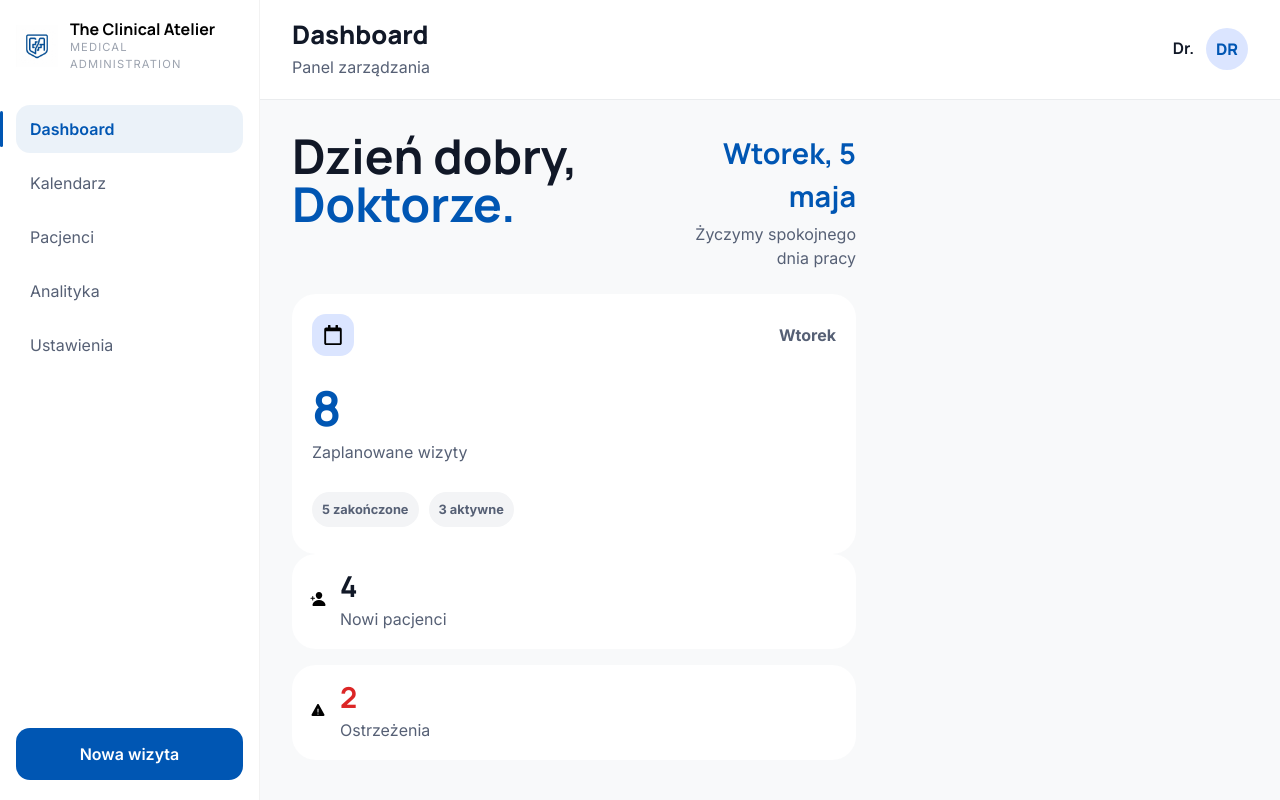
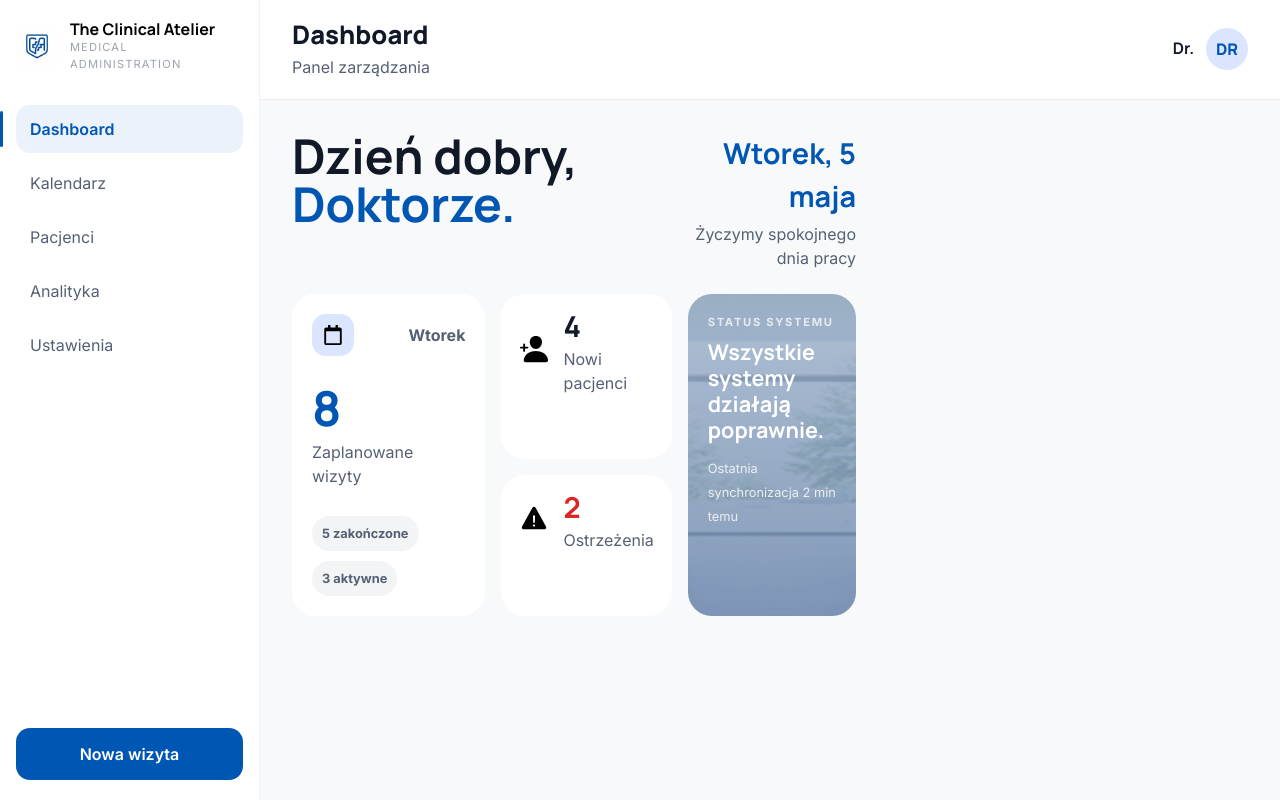
Before and after one commit to kacpi95/clinic-management-system, a React (Vite) app in the folder frontend/: page /dashboard in a window 1280 px wide. Built offline with nearby package versions, Linux system fonts and the light colour scheme; sample sign-in values are in the browser's storage.

Commit message:
feat: add dashboard Promo with styles

```diff
--- /dev/null
+++ b/frontend/src/features/dashboard/components/Promo/Promo.module.scss
@@ -0,0 +1,66 @@
+@use '../../../../styles/variables' as *;
+
+.promoCard {
+  border-radius: $radius-md;
+  background: $surface-bg-alt;
+}
+
+.promoCard {
+  position: relative;
+  min-height: 180px;
+  padding: 20px;
+  overflow: hidden;
+  background:
+    linear-gradient(rgba(0, 86, 179, 0.22), rgba(11, 61, 145, 0.42)),
+    url('../../../../assets/dashboard-promo-bgc.png');
+  background-size: cover;
+  background-position: center;
+}
+
+.overlay {
+  position: absolute;
+  inset: 0;
+  background: rgba(17, 24, 39, 0.12);
+}
+
+.promoContent {
+  position: relative;
+  max-width: 320px;
+  z-index: 1;
+
+  h3 {
+    margin: 8px 0 12px;
+    font-family: $text-headline;
+    font-size: 1.35rem;
+    line-height: 1.2;
+    color: $button-text;
+  }
+
+  span {
+    font-family: $text-body;
+    font-size: 0.8rem;
+    color: rgba(255, 255, 255, 0.82);
+  }
+}
+
+.promoEyebrow {
+  margin: 0;
+  font-family: $text-body;
+  font-size: 0.7rem;
+  font-weight: 800;
+  letter-spacing: 0.15em;
+  color: rgba(255, 255, 255, 0.75);
+}
+
+@media (min-width: 768px) {
+  .promoCard {
+    grid-column: 1 / -1;
+    min-height: 220px;
+  }
+}
+
+@media (min-width: 1280px) {
+  .promoCard {
+    grid-column: auto;
+  }
+}
--- /dev/null
+++ b/frontend/src/features/dashboard/components/Promo/Promo.tsx
@@ -0,0 +1,15 @@
+import styles from './Promo.module.scss';
+
+export default function Promo() {
+  return (
+    <article className={styles.promoCard}>
+      <div className={styles.overlay} />
+
+      <div className={styles.promoContent}>
+        <p className={styles.promoEyebrow}>STATUS SYSTEMU</p>
+        <h3>Wszystkie systemy działają poprawnie.</h3>
+        <span>Ostatnia synchronizacja 2 min temu</span>
+      </div>
+    </article>
+  );
+}
--- a/frontend/src/features/dashboard/components/SideCards/SideCards.module.scss
+++ b/frontend/src/features/dashboard/components/SideCards/SideCards.module.scss
@@ -38,6 +38,10 @@
   }
 }
 
+.icon {
+  font-size: 30px;
+}
+
 .alertCard {
   h3 {
     color: $error;
--- a/frontend/src/features/dashboard/components/StatsGrid/StatsGrid.module.scss
+++ b/frontend/src/features/dashboard/components/StatsGrid/StatsGrid.module.scss
@@ -0,0 +1,20 @@
+@use '../../../../styles/variables' as *;
+
+.wrapper {
+  display: grid;
+  grid-template-columns: 1fr;
+  gap: 16px;
+}
+
+@media (min-width: 768px) {
+  .wrapper {
+    grid-template-columns: 1.2fr 1fr;
+  }
+}
+
+@media (min-width: 1280px) {
+  .wrapper {
+    grid-template-columns: 1.15fr 0.85fr 1fr;
+    align-items: stretch;
+  }
+}
--- a/frontend/src/features/dashboard/components/StatsGrid/StatsGrid.tsx
+++ b/frontend/src/features/dashboard/components/StatsGrid/StatsGrid.tsx
@@ -1,12 +1,14 @@
 import styles from './StatsGrid.module.scss';
 import MainCard from '../MainCard/MainCard';
 import SideCards from '../SideCards/SideCards';
+import Promo from '../Promo/Promo';
 
 export default function StatsGrid() {
   return (
     <section className={styles.wrapper}>
       <MainCard />
       <SideCards />
+      <Promo />
     </section>
   );
 }
```
Also changed, not shown: frontend/src/assets/dashboard-promo-bgc.png (added).
